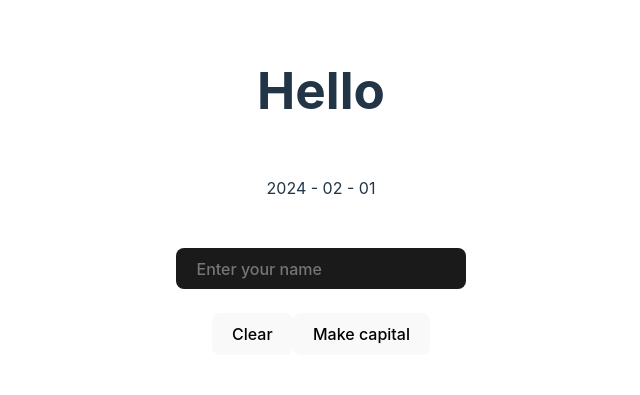
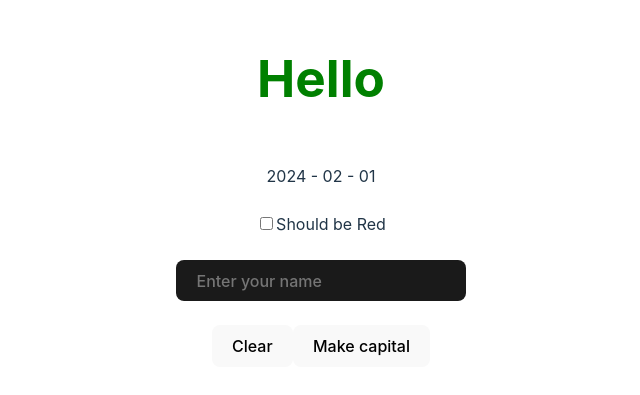
Before and after one commit to wtricks/sample-vue, a Vue app: page / in a window 1280 px wide. Shown: the part 209-604 px from the top of the page, without its empty margins (319-959 px from the left). Built offline with nearby package versions, Linux system fonts and the light colour scheme.

Commit message:
Added conditional class to the heading using "ref" and checkbox

```diff
--- a/src/components/Test.vue
+++ b/src/components/Test.vue
@@ -1,6 +1,6 @@
 <script setup lang="ts">
     import {
-computed,
+        computed,
         onBeforeMount,
         onBeforeUnmount,
         onBeforeUpdate,
@@ -11,6 +11,7 @@ computed,
         ref
     } from 'vue'
 
+    const isChecked = ref(false)
     const name = ref("")
     const date = ref(new Date())
 
@@ -69,15 +70,29 @@ computed,
 </script>
 
 <template>
-    <h1>Hello {{name}}</h1>
+    <h1 :class="{red: isChecked, green: !isChecked}">Hello {{name}}</h1>
     <br>
     {{ currentDate }}
     <br>
     <br>
 
+    <input id="check" type="checkbox" name="checkbox" v-model="isChecked" />
+    <label for="check">Should be Red</label>
+
+    <br>
     <br>
     <input type="text" placeholder="Enter your name" name="fname" v-model="name" />
     <br><br>
     <button type="button" title="Clear Name" @click="clearName">Clear</button>
     <button type="button" title="Clear Name" @click="capitilizeName">Make capital</button>
 </template>
+
+<style>
+    .red {
+        color: red;
+    }
+
+    .green {
+        color: green;
+    }
+</style>
```
